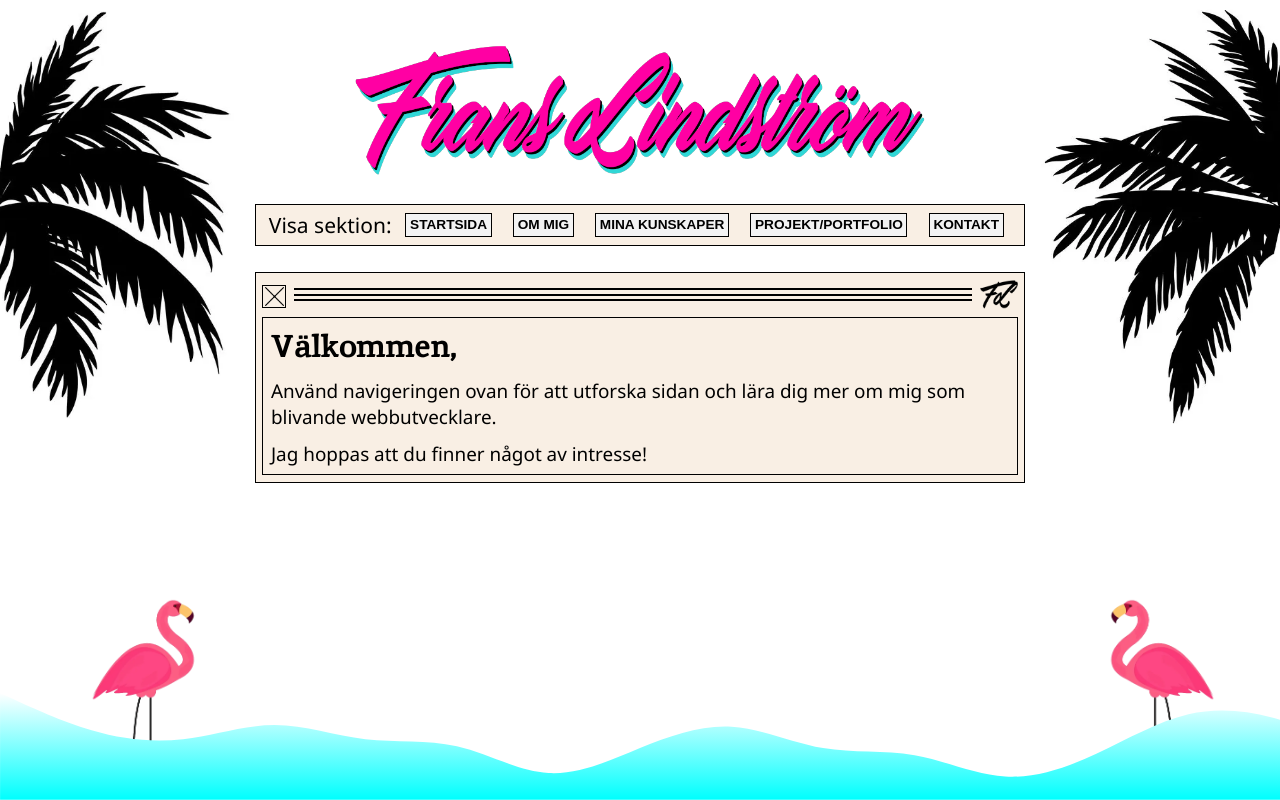
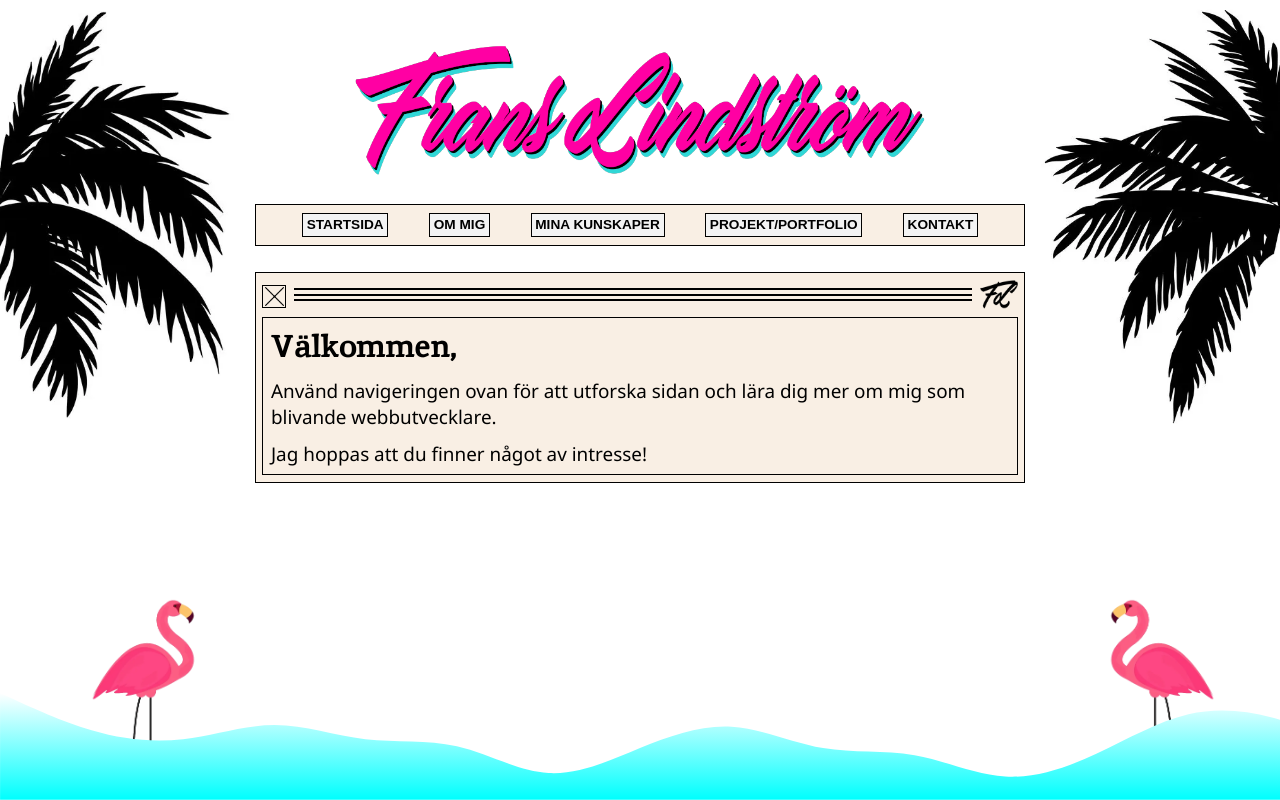
Before and after one commit to Franslin/frans183-80.se, a plain HTML site: page index.html in a window 1280 px wide. Drawn offline with Linux system fonts and the light colour scheme.

Commit message:
Changed text on navbar

```diff
--- a/index.html
+++ b/index.html
@@ -28,7 +28,7 @@
 
     <!--Navigation bar-->
     <nav id="navbar">
-        <p>Visa sektion:</p>
+        <!--<p>Visa sektion:</p>-->
         <!--ids are being used by JS, not css-->
         <!--<a> as descendant to <button> is not permitted, but is in this case necessary if JS is disabled-->
         <button id="menu-start" type="button">STARTSIDA</button>
--- a/style-sheet.css
+++ b/style-sheet.css
@@ -168,7 +168,7 @@ nav{
 
     display: flex;
     flex-direction: row;
-    justify-content: space-between;
+    justify-content: space-evenly;
     align-items: center;
 }
 
```
